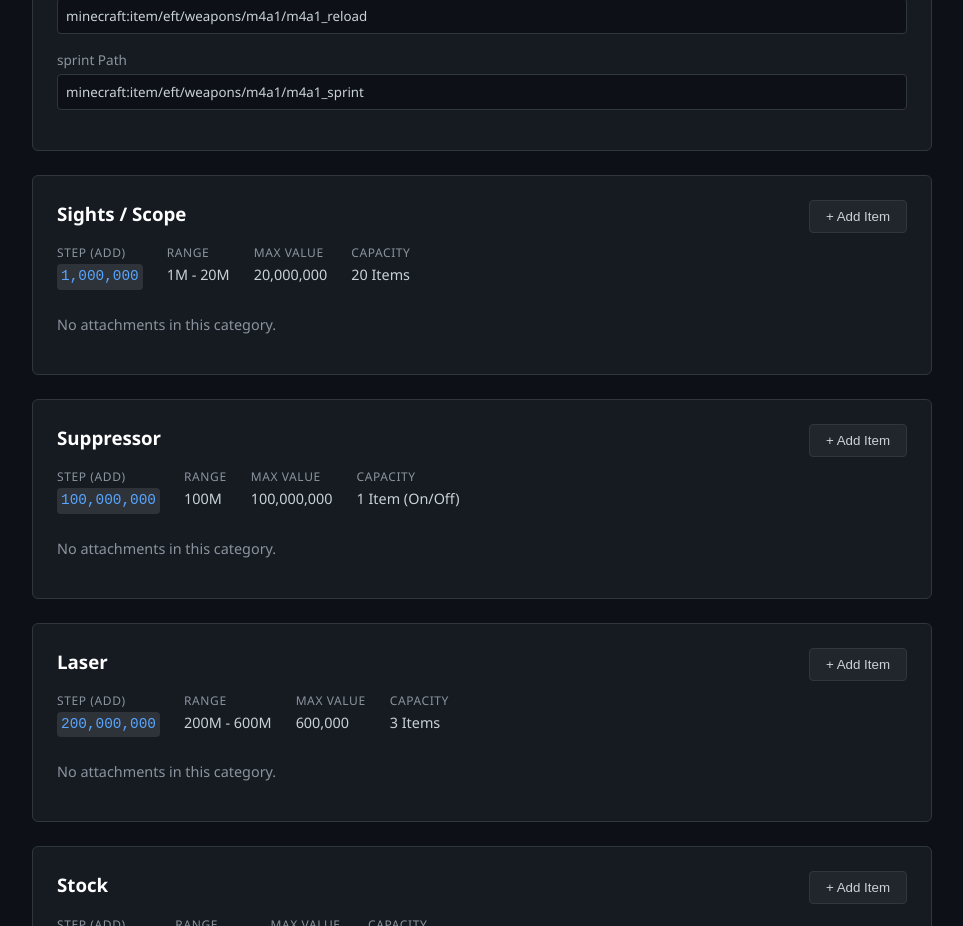
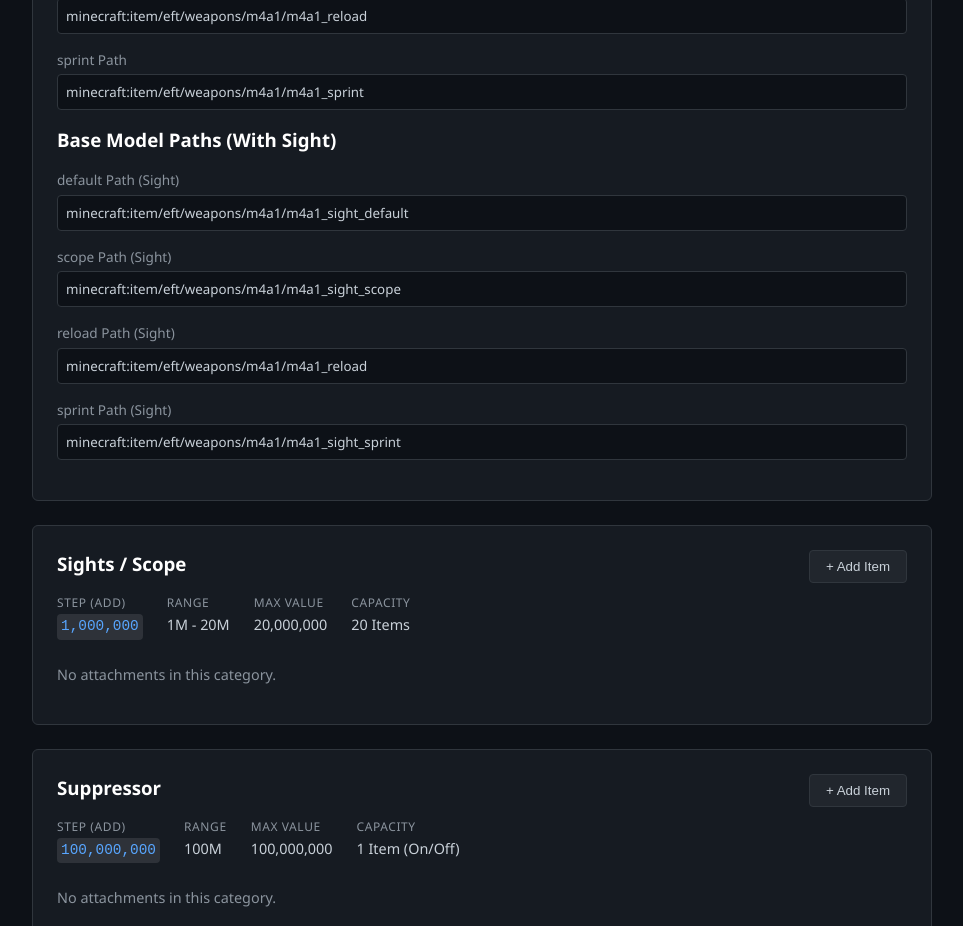
Before and after one commit to ASTRICKK/Quartek-Weapon-Attachment-Generator, a React (Vite) app: page / in a window 1280 px wide. Shown: the part 920-1846 px from the top of the page, without its empty margins (158-1121 px from the left). Built offline with nearby package versions, Linux system fonts and the light colour scheme.

Commit message:
feature: added prevent hand animation swap and basePathSight

```diff
--- a/src/App.tsx
+++ b/src/App.tsx
@@ -86,6 +86,7 @@
             const result = generateJson(
                 store.baseId,
                 store.basePaths,
+                store.basePathsSight, // New Arg
                 store.offsets,
                 store.attachments,
                 CATEGORIES,
@@ -173,6 +174,20 @@
                         </div>
                     ))}
                 </div>
+
+                <h3>Base Model Paths (With Sight)</h3>
+                <div className="grid-1">
+                    {STATES.map(state => (
+                        <div key={state}>
+                            <label>{state} Path (Sight)</label>
+                            <input
+                                type="text"
+                                value={store.basePathsSight[state]}
+                                onChange={e => store.setBasePathSight(state, e.target.value)}
+                            />
+                        </div>
+                    ))}
+                </div>
             </div>
 
             {/* Categories Section */}
--- a/src/generator.ts
+++ b/src/generator.ts
@@ -12,6 +12,7 @@
 }
 
 interface OutputJson {
+    hand_animation_on_swap: boolean;
     model: {
         type: string;
         property: string;
@@ -25,6 +26,7 @@
 export function generateJson(
     baseId: number,
     basePaths: Record<WeaponState, string>,
+    basePathsSight: Record<WeaponState, string>, // New Argument
     offsets: Record<WeaponState, number>,
     attachments: AttachmentConfig[],
     categories: Array<{ id: string; label: string }>,
@@ -32,28 +34,24 @@
 ): OutputJson {
 
     // 1. Group Attachments by Category
-    // We need to form "Options" for each category.
-    // Option 1: "None" (Add 0, no model)
-    // Option 2..N: The added attachments
-
     const categoryGroups = categories.map(cat => {
         const catItems = attachments.filter(a => a.categoryId === cat.id);
 
         // Always include "None" option
-        const noneOption = { addValue: 0, paths: null, id: 'none' };
+        const noneOption = { addValue: 0, paths: null, id: 'none', categoryId: cat.id };
 
         // Map items to options
         const otherOptions = catItems.map(item => ({
             addValue: item.addValue,
             paths: item.paths,
-            id: item.id
+            id: item.id,
+            categoryId: item.categoryId
         }));
 
         return [noneOption, ...otherOptions];
     });
 
     // 2. Cartesian Product
-    // [[A,B], [C,D]] => [[A,C], [A,D], [B,C], [B,D]]
     const combinations = categoryGroups.reduce((a, b) => {
         return a.flatMap(x => b.map(y => [...x, y]));
     }, [[]] as any[][]);
@@ -63,8 +61,15 @@
     const states: WeaponState[] = ['default', 'scope', 'reload', 'sprint'];
 
     combinations.forEach(combo => {
-        // combo is an array of selected options (one from each category)
+        // combo is an array of selected options
         const totalAdd = combo.reduce((sum, item) => sum + item.addValue, 0);
+
+        // CHECK: Does this combo have a sight?
+        // We look for any item where categoryId is 'sight' and it's NOT the "none" option (id !== 'none')
+        const hasSight = combo.some(item => item.categoryId === 'sight' && item.id !== 'none');
+
+        // Select the correct base paths
+        const currentBasePaths = hasSight ? basePathsSight : basePaths;
 
         // For each state
         states.forEach(state => {
@@ -72,9 +77,9 @@
             const finalThreshold = baseId + totalAdd + offset;
 
             // Build Model List
-            // 1. Base Weapon
+            // 1. Base Weapon (Context Aware)
             const models = [
-                { type: 'minecraft:model', model: basePaths[state] || '' }
+                { type: 'minecraft:model', model: currentBasePaths[state] || '' }
             ];
 
             // 2. Attachments
@@ -98,10 +103,6 @@
     });
 
     // 4. Merge
-    // Simple strategy: rebuild the entries list.
-    // Ideally, preservation of OTHER thresholds that are NOT in our range is good,
-    // but for this specific tool, replacing collisions is the goal.
-
     let finalEntries = newEntries;
     let fallback = { type: 'model', model: 'item/eft/loots/aabattery' };
 
@@ -109,12 +110,9 @@
         if (existingJson.model.fallback) fallback = existingJson.model.fallback;
 
         const map = new Map<number, JsonModelEntry>();
-        // Load existing
         existingJson.model.entries.forEach((e: any) => map.set(e.threshold, e));
-        // Overwrite new
         newEntries.forEach(e => map.set(e.threshold, e));
 
-        // Convert back to array
         finalEntries = Array.from(map.values());
     }
 
@@ -122,6 +120,7 @@
     finalEntries.sort((a, b) => a.threshold - b.threshold);
 
     return {
+        hand_animation_on_swap: false,
         model: {
             type: 'range_dispatch',
             property: 'custom_model_data',
--- a/src/store.ts
+++ b/src/store.ts
@@ -20,6 +20,7 @@
     weaponFolderName: string;
     weaponName: string;
     basePaths: Record<WeaponState, string>;
+    basePathsSight: Record<WeaponState, string>;
 
     // State Offsets (e.g. Scope=+1000)
     offsets: Record<WeaponState, number>;
@@ -31,6 +32,7 @@
     setBaseId: (val: number) => void;
     setPathConfig: (folderName: string, weaponName: string) => void; // New Action
     setBasePath: (state: WeaponState, path: string) => void;
+    setBasePathSight: (state: WeaponState, path: string) => void;
     setOffset: (state: WeaponState, val: number) => void;
 
     addAttachment: (categoryId: string) => void;
@@ -60,6 +62,13 @@
     sprint: `minecraft:item/eft/weapons/${folder}/${name}_sprint`
 });
 
+const generateBasePathsSight = (folder: string, name: string): Record<WeaponState, string> => ({
+    default: `minecraft:item/eft/weapons/${folder}/${name}_sight_default`,
+    scope: `minecraft:item/eft/weapons/${folder}/${name}_sight_scope`,
+    reload: `minecraft:item/eft/weapons/${folder}/${name}_reload`,
+    sprint: `minecraft:item/eft/weapons/${folder}/${name}_sight_sprint`
+});
+
 // --- Store ---
 
 export const useStore = create<GeneratorStore>((set) => ({
@@ -67,6 +76,7 @@
     weaponFolderName: INITIAL_BASE.folder,
     weaponName: INITIAL_BASE.name,
     basePaths: generateBasePaths(INITIAL_BASE.folder, INITIAL_BASE.name),
+    basePathsSight: generateBasePathsSight(INITIAL_BASE.folder, INITIAL_BASE.name),
     offsets: { ...INITIAL_OFFSETS },
     attachments: [],
 
@@ -75,6 +85,7 @@
     setPathConfig: (folder, name) => set((s) => {
         // Regenerate Base Paths
         const newBasePaths = generateBasePaths(folder, name);
+        const newBasePathsSight = generateBasePathsSight(folder, name);
 
         // Regenerate All Attachment Paths
         const newAttachments = s.attachments.map(a => {
@@ -97,12 +108,17 @@
             weaponFolderName: folder,
             weaponName: name,
             basePaths: newBasePaths,
+            basePathsSight: newBasePathsSight,
             attachments: newAttachments
         };
     }),
 
     setBasePath: (state, path) => set((s) => ({
         basePaths: { ...s.basePaths, [state]: path }
+    })),
+
+    setBasePathSight: (state, path) => set((s) => ({
+        basePathsSight: { ...s.basePathsSight, [state]: path }
     })),
 
     setOffset: (state, val) => set((s) => ({
```
